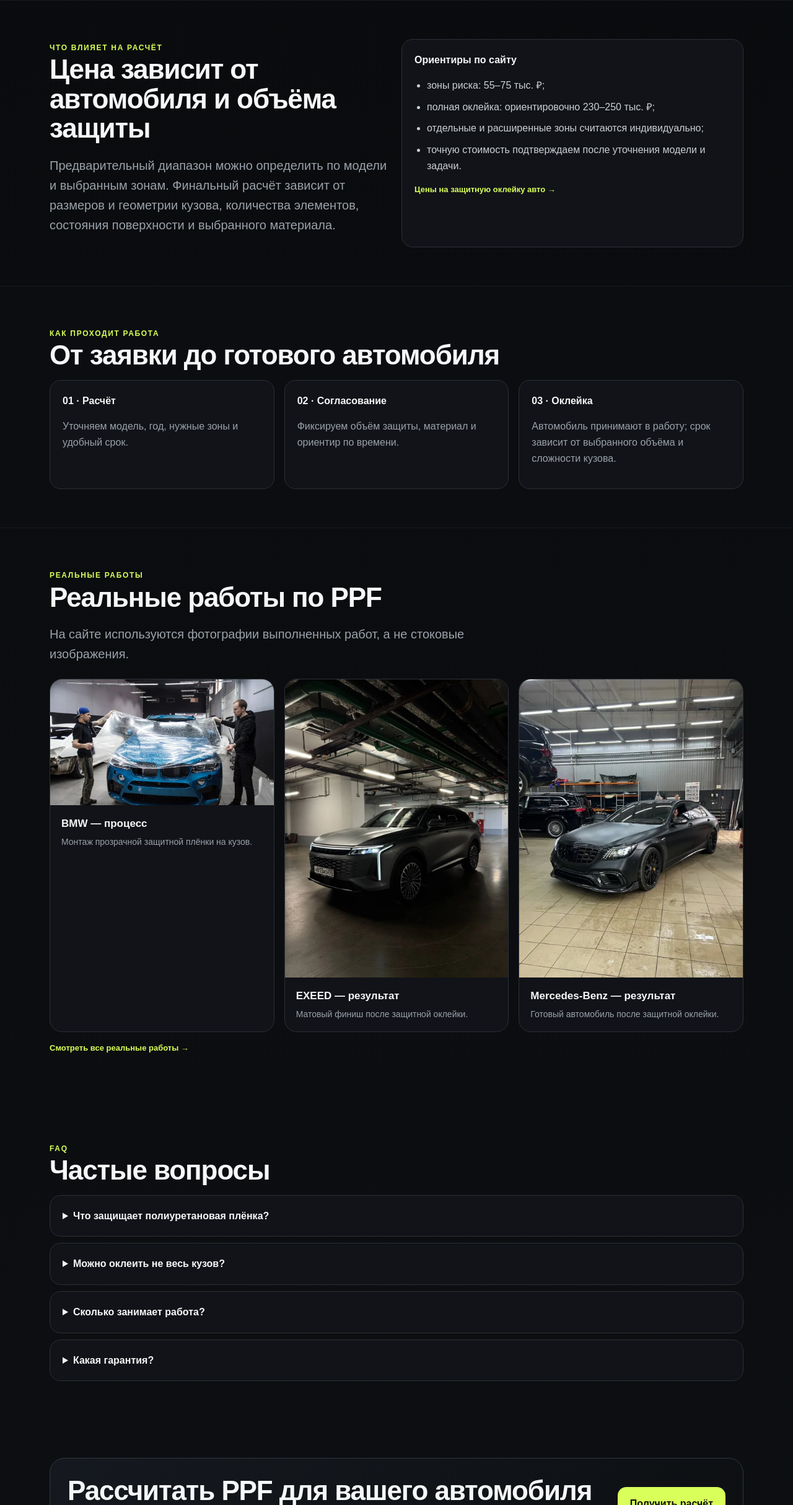
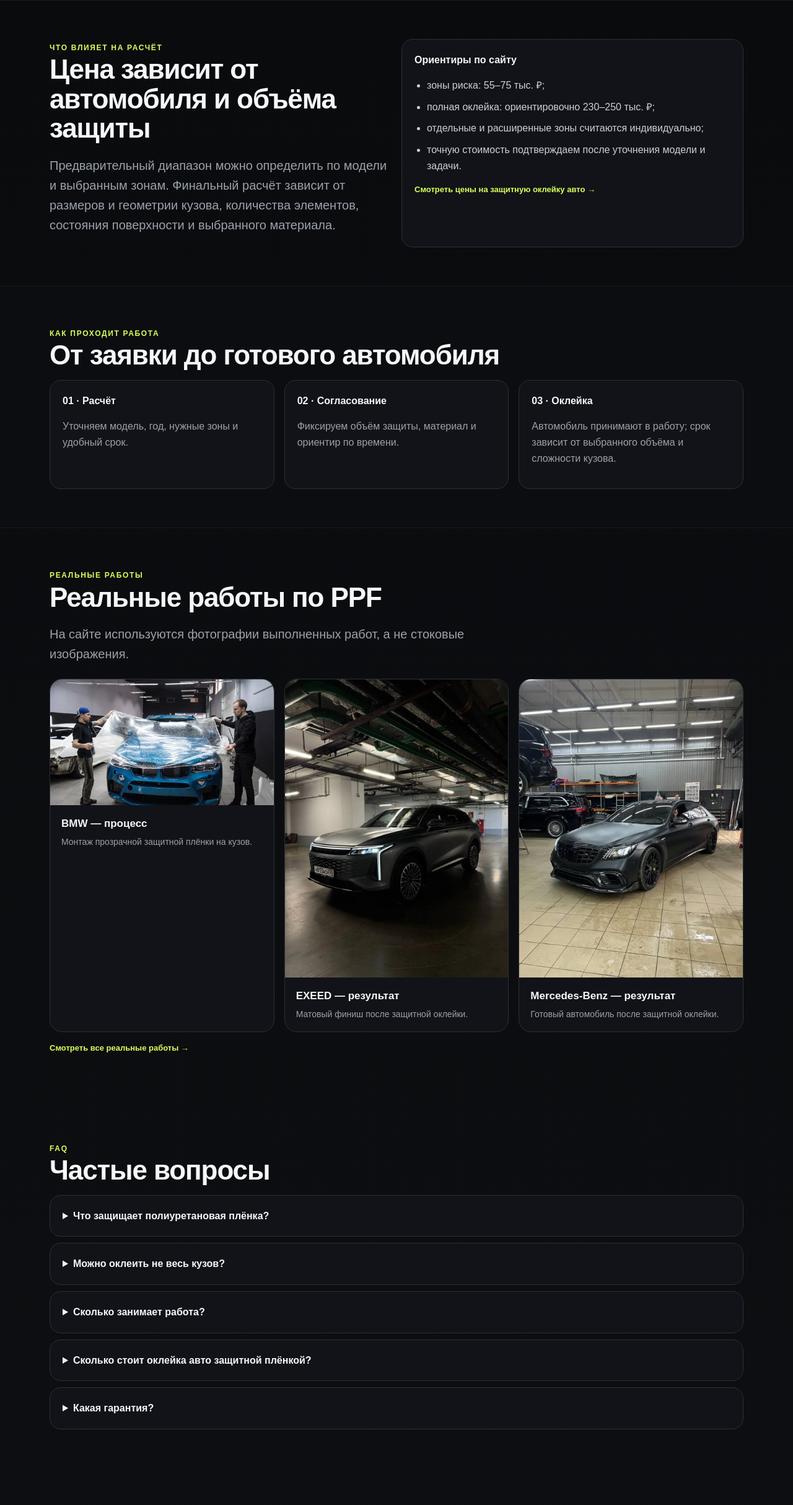
Before and after one commit to boredownfall/detailing, a plain HTML site: page okleyka-ppf-moskva/index.html in a window 1280 px wide. Shown: the part 1741-4169 px from the top of the page at 62% size. Drawn offline with Linux system fonts and the light colour scheme.

Commit message:
Refine PPF pricing links and FAQ

```diff
--- a/okleyka-ppf-moskva/index.html
+++ b/okleyka-ppf-moskva/index.html
@@ -2,14 +2,14 @@
 <header class="header"><div class="container header__in"><a class="brand" href="/">BRONYA AUTO</a><nav class="nav"><a href="/okleyka-ppf-moskva/">PPF</a><a href="/zony-riska/">Зоны риска</a><a href="/polnaya-okleyka/">Полная оклейка</a></nav><a class="btn" href="/#calculator">Рассчитать стоимость</a></div></header>
 <main><section class="section section--dark"><div class="container"><span class="eyebrow">Регион обслуживания</span><h2>Защитная оклейка автомобилей в Москве</h2><p class="lead">BRONYA AUTO принимает заявки на защитную оклейку автомобилей полиуретановой плёнкой в Москве. Расчёт стоимости и подбор объёма защиты выполняются под конкретную модель автомобиля.</p></div></section><section class="hero"><div class="container"><div class="crumbs"><a href="/">Главная</a> → Оклейка PPF в Москве</div><span class="eyebrow">Защитная плёнка · Москва</span><h1>Оклейка автомобиля защитной полиуретановой плёнкой в Москве</h1><p class="lead">PPF — защитная полиуретановая плёнка для автомобиля. Эту услугу также ищут как оклейку авто защитной или антигравийной плёнкой и бронирование кузова плёнкой. Материал помогает снизить риск сколов, пескоструя и мелких эксплуатационных повреждений. Можно защитить отдельные элементы, зоны риска или кузов полностью.</p><div class="hero__actions"><a class="btn" href="/#calculator">Рассчитать стоимость</a><span class="price-note">Зоны риска 55–75 тыс. ₽ · полная оклейка 230–250 тыс. ₽ · <a class="inline-link" href="/ceny/">все цены</a></span></div><div class="proof"><div><strong>1 год</strong><span>гарантия на работы</span></div><div><strong>до 5 лет</strong><span>гарантия на плёнку</span></div><div><strong>1–4 дня</strong><span>ориентир по срокам в зависимости от объёма</span></div></div></div></section>
 <section class="section section--dark"><div class="container"><h2>Выберите объём PPF-защиты</h2><p class="lead">Не обязательно закрывать плёнкой весь автомобиль. Объём защиты можно подобрать под бюджет, пробег и условия эксплуатации.</p><div class="grid3"><article class="card"><b>Зоны риска</b><p>Капот, передний бампер, крылья, зеркала, фары и другие наиболее уязвимые элементы.</p></article><article class="card"><b>Расширенная защита</b><p>Передняя часть плюс дополнительные зоны, которые важны именно для вашего сценария эксплуатации.</p></article><article class="card"><b>Полная оклейка</b><p>Защита окрашенных элементов кузова прозрачной полиуретановой плёнкой.</p></article></div></div></section>
-<section class="section"><div class="container grid2"><div><span class="eyebrow">Что влияет на расчёт</span><h2>Цена зависит от автомобиля и объёма защиты</h2><p class="lead">Предварительный диапазон можно определить по модели и выбранным зонам. Финальный расчёт зависит от размеров и геометрии кузова, количества элементов, состояния поверхности и выбранного материала.</p></div><div class="card"><b>Ориентиры по сайту</b><ul class="list"><li>зоны риска: 55–75 тыс. ₽;</li><li>полная оклейка: ориентировочно 230–250 тыс. ₽;</li><li>отдельные и расширенные зоны считаются индивидуально;</li><li>точную стоимость подтверждаем после уточнения модели и задачи.</li></ul><p class="note"><a class="inline-link" href="/ceny/">Цены на защитную оклейку авто →</a></p><ul class="list" style="display:none"></ul></div></div></section>
+<section class="section"><div class="container grid2"><div><span class="eyebrow">Что влияет на расчёт</span><h2>Цена зависит от автомобиля и объёма защиты</h2><p class="lead">Предварительный диапазон можно определить по модели и выбранным зонам. Финальный расчёт зависит от размеров и геометрии кузова, количества элементов, состояния поверхности и выбранного материала.</p></div><div class="card"><b>Ориентиры по сайту</b><ul class="list"><li>зоны риска: 55–75 тыс. ₽;</li><li>полная оклейка: ориентировочно 230–250 тыс. ₽;</li><li>отдельные и расширенные зоны считаются индивидуально;</li><li>точную стоимость подтверждаем после уточнения модели и задачи.</li></ul><p class="note"><a class="inline-link" href="/ceny/">Смотреть цены на защитную оклейку авто →</a></p></div></div></section>
 <section class="section section--dark"><div class="container"><span class="eyebrow">Как проходит работа</span><h2>От заявки до готового автомобиля</h2><div class="grid3"><article class="card"><b>01 · Расчёт</b><p>Уточняем модель, год, нужные зоны и удобный срок.</p></article><article class="card"><b>02 · Согласование</b><p>Фиксируем объём защиты, материал и ориентир по времени.</p></article><article class="card"><b>03 · Оклейка</b><p>Автомобиль принимают в работу; срок зависит от выбранного объёма и сложности кузова.</p></article></div></div></section>
 <section class="section"><div class="container"><span class="eyebrow">Реальные работы</span><h2>Реальные работы по PPF</h2><p class="lead">На сайте используются фотографии выполненных работ, а не стоковые изображения.</p><div class="case-gallery">
 <article class="case-card"><div class="case-photo case-photo--wide"><img src="/assets/cases/bmw-ppf-installation-process.webp" alt="BMW в процессе монтажа защитной PPF-плёнки" loading="lazy" decoding="async"></div><div class="case-body"><b>BMW — процесс</b><p>Монтаж прозрачной защитной плёнки на кузов.</p></div></article>
 <article class="case-card"><div class="case-photo"><img src="/assets/cases/exeed-matte-protective-wrap-front.webp" alt="EXEED после защитной оклейки кузова" loading="lazy" decoding="async"></div><div class="case-body"><b>EXEED — результат</b><p>Матовый финиш после защитной оклейки.</p></div></article>
 <article class="case-card"><div class="case-photo"><img src="/assets/cases/mercedes-protective-wrap-result-thumb.webp" alt="Mercedes-Benz после защитной оклейки кузова" loading="lazy" decoding="async"></div><div class="case-body"><b>Mercedes-Benz — результат</b><p>Готовый автомобиль после защитной оклейки.</p></div></article>
 </div><p class="note"><a class="inline-link" href="/raboty/">Смотреть все реальные работы →</a></p></div></section>
-<section class="section"><div class="container"><span class="eyebrow">FAQ</span><h2>Частые вопросы</h2><div class="faq"><details><summary>Что защищает полиуретановая плёнка?</summary><p>Она снижает риск сколов, пескоструя и мелких эксплуатационных повреждений лакокрасочного покрытия.</p></details><details><summary>Можно оклеить не весь кузов?</summary><p>Да. Можно выбрать только зоны риска, расширенную переднюю часть или отдельные элементы.</p></details><details><summary>Сколько занимает работа?</summary><p>В зависимости от объёма и сложности автомобиля — от одного дня до 3–4 дней.</p></details><details><summary>Какая гарантия?</summary><p>На выполненные работы — 1 год, на плёнку — до 5 лет.</p></details></div></div></section>
+<section class="section"><div class="container"><span class="eyebrow">FAQ</span><h2>Частые вопросы</h2><div class="faq"><details><summary>Что защищает полиуретановая плёнка?</summary><p>Она снижает риск сколов, пескоструя и мелких эксплуатационных повреждений лакокрасочного покрытия.</p></details><details><summary>Можно оклеить не весь кузов?</summary><p>Да. Можно выбрать только зоны риска, расширенную переднюю часть или отдельные элементы.</p></details><details><summary>Сколько занимает работа?</summary><p>В зависимости от объёма и сложности автомобиля — от одного дня до 3–4 дней.</p></details><details><summary>Сколько стоит оклейка авто защитной плёнкой?</summary><p>Зоны риска обычно находятся в диапазоне 55–75 тыс. ₽, полная оклейка — ориентировочно 230–250 тыс. ₽. Подробные ориентиры собраны на странице <a class="inline-link" href="/ceny/">цен</a>.</p></details><details><summary>Какая гарантия?</summary><p>На выполненные работы — 1 год, на плёнку — до 5 лет.</p></details></div></div></section>
 <section class="section"><div class="container"><div class="cta"><div><h2>Рассчитать PPF для вашего автомобиля</h2><p>Оставьте марку, модель и нужный объём защиты — подготовим предварительный расчёт.</p></div><a class="btn" href="/#calculator">Получить расчёт</a></div></div></section>
 <section class="section section--dark"><div class="container"><h2>Другие страницы по защитной оклейке</h2><div class="links">
 <a href="/okleyka-ppf-moskva/">PPF в Москве</a>
```
